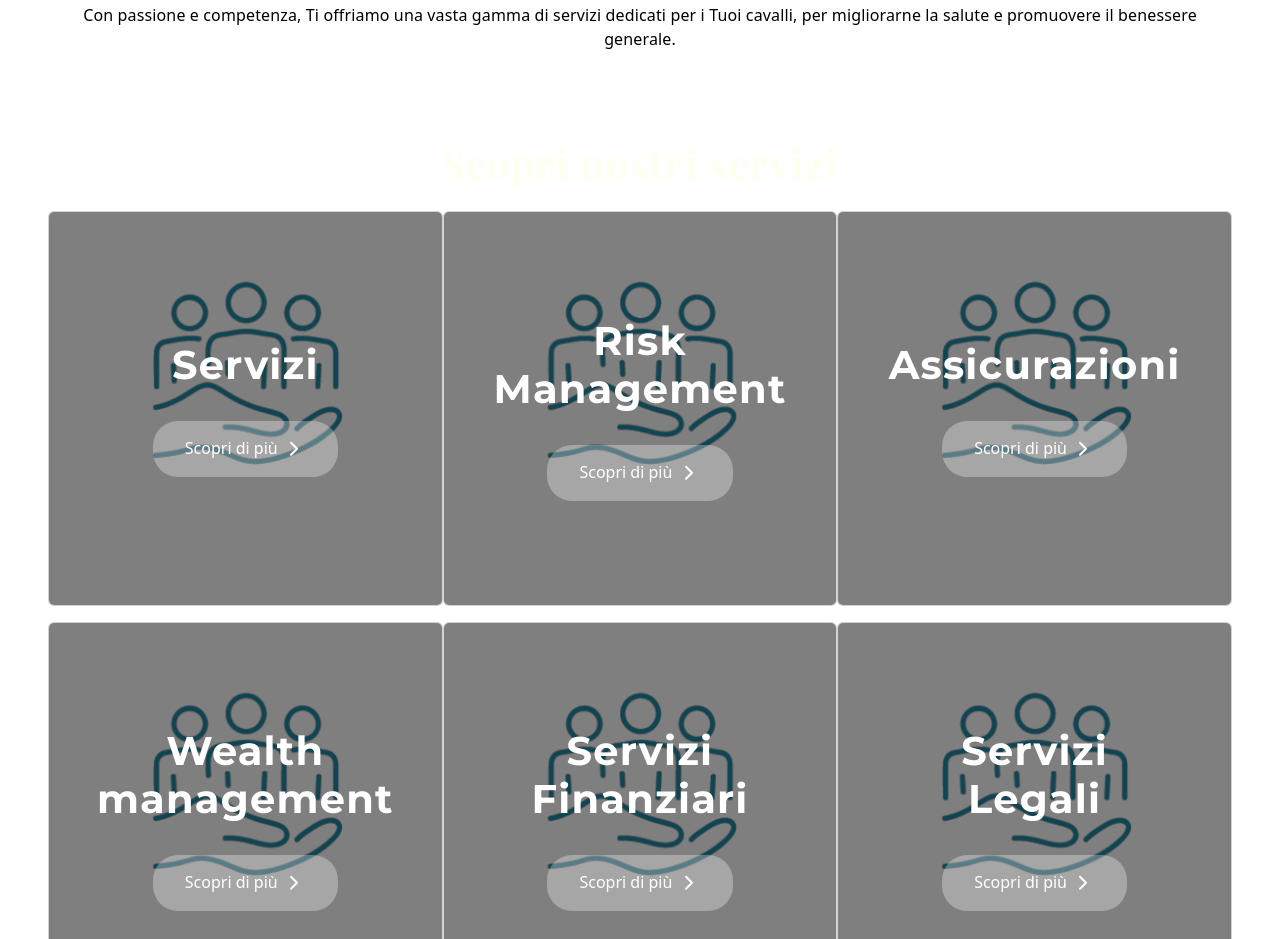
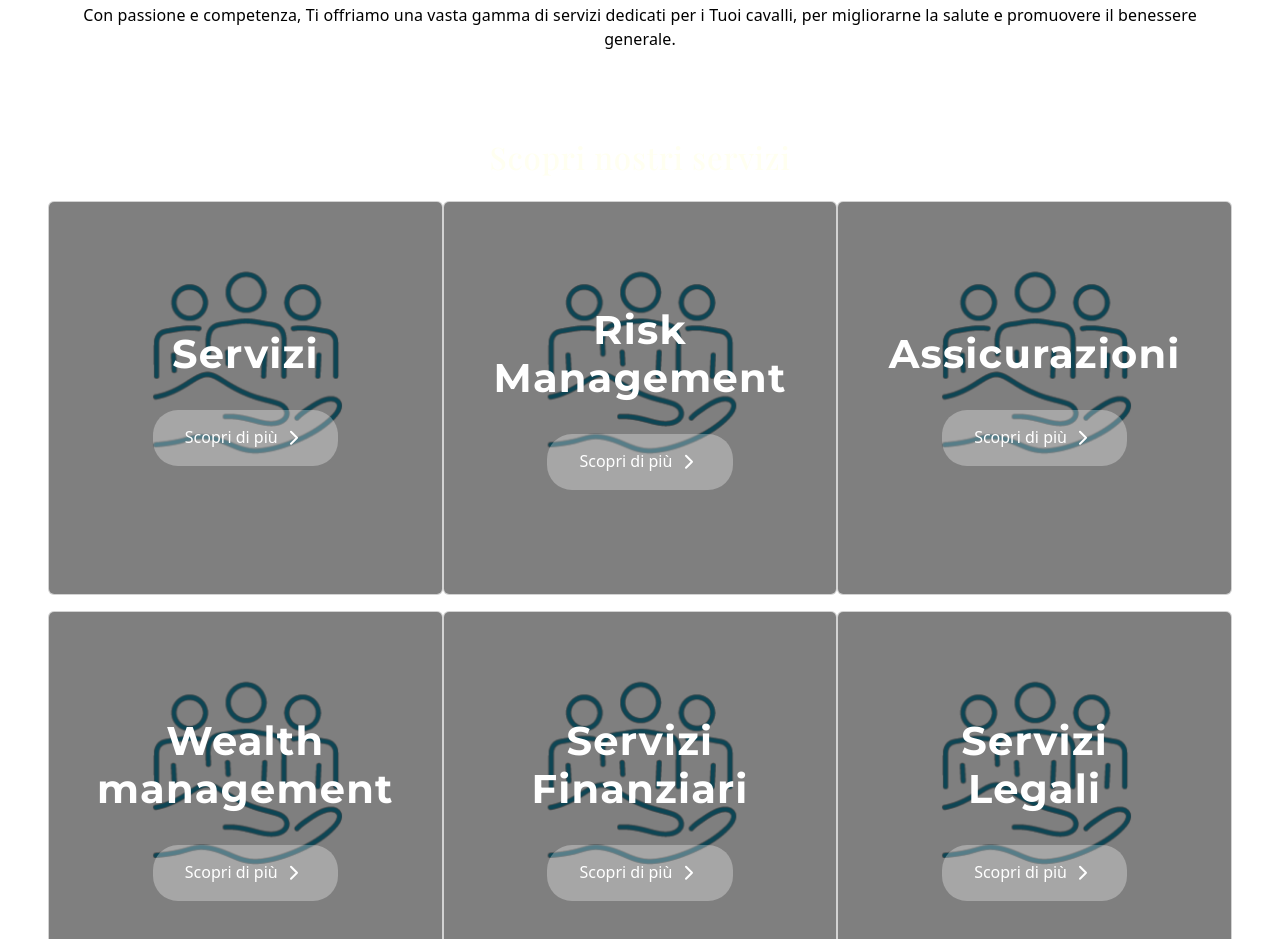
Before and after one commit to MetM98/Equestrian-World-Protection-Website, a plain HTML site: page index.html in a window 1280 px wide. Shown: the part 1093-2032 px from the top of the page. Drawn offline with nearby package versions, Linux system fonts and the light colour scheme; a web font is replaced by a local one.

```diff
--- a/index.html
+++ b/index.html
@@ -211,7 +211,7 @@
         <div class="container-fluid justify-content-around">
             <div class="row px-md-5 mt-5 align-items-center text-center">
                 <div class="col-12 col-xl-12 py-2">
-                    <h2 id="blank" class="bold" id="anchor_trattamenti">Scopri nostri servizi</h2>
+                    <h3 id="blank" class="bold" id="anchor_trattamenti">Scopri nostri servizi</h3>
                 </div>
                 <div class="col-12 col-lg-4 d-flex justify-content-lg-end justify-content-center p-lg-0">
                     <div class="card text-white my-2 m-0 p-0 d-flex align-items-center justify-content-center service-card serviceCard-grow">
```
